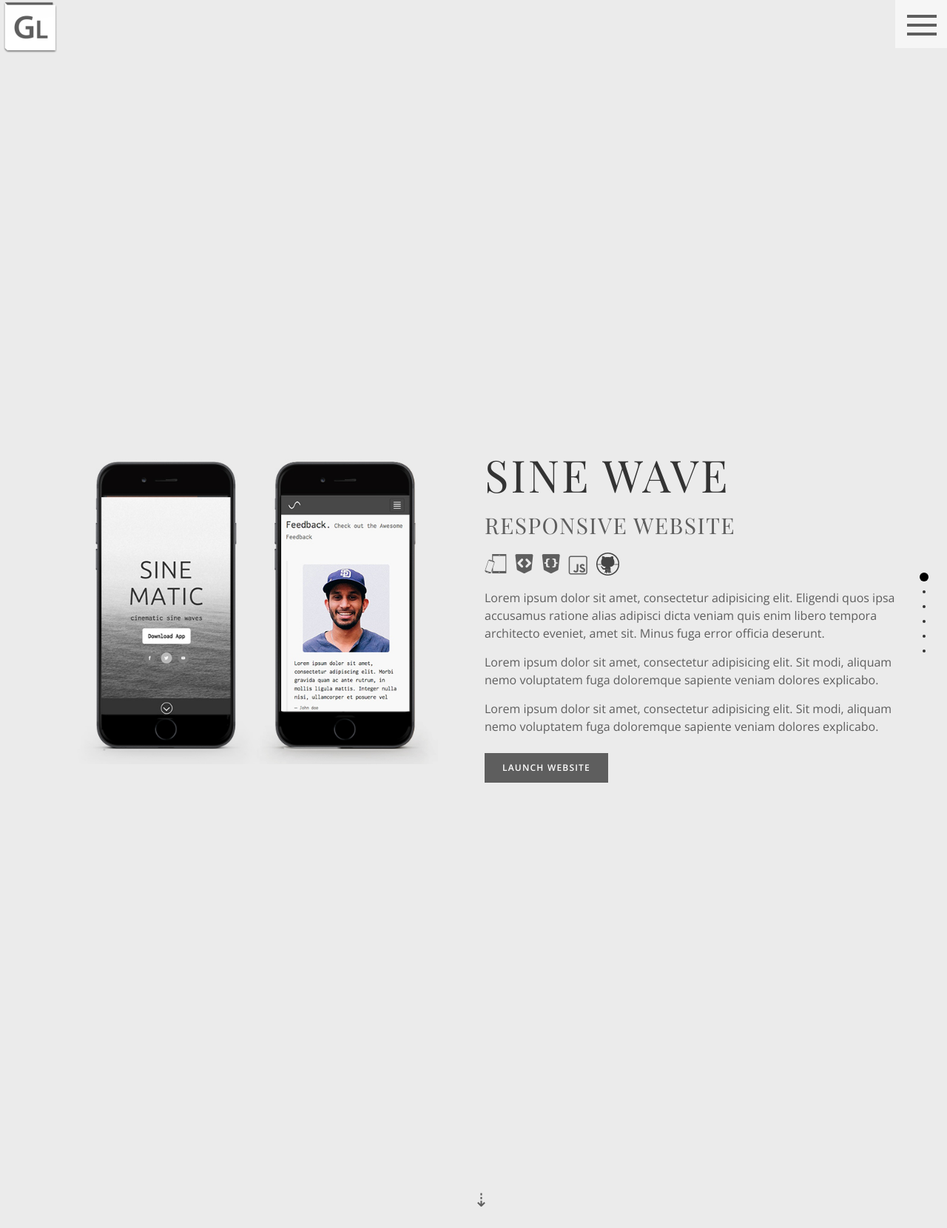
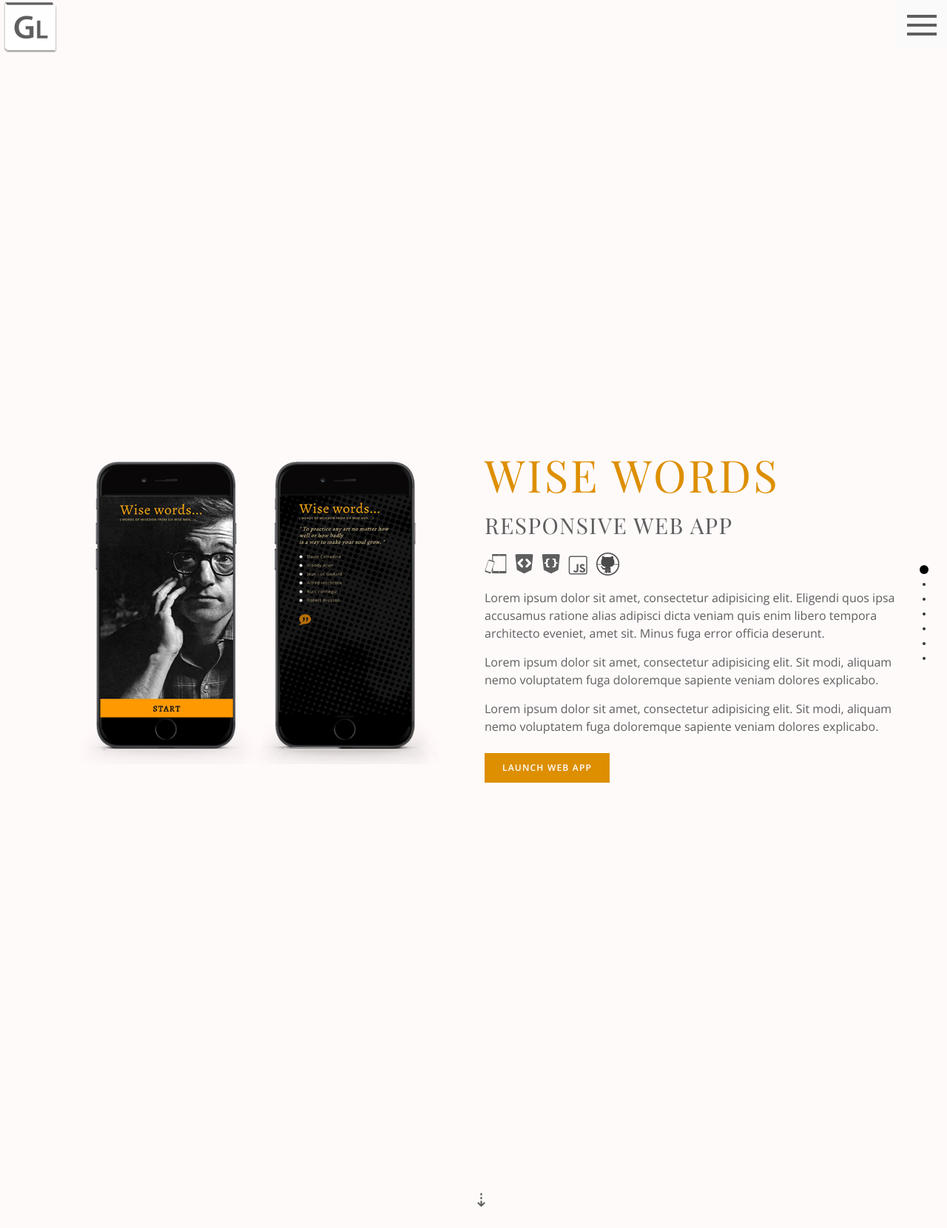
Before and after one commit to gerleone73/fullpagePortfolio, a PHP site: page / in a window 1280 px wide. Shown: the whole page at 74% size. Run offline with PHP 8.4, Linux system fonts and the light colour scheme; some libraries are stand-ins or nearby versions; some web fonts are replaced.

Commit message:
commit many

```diff
--- a/css/styles.css
+++ b/css/styles.css
@@ -900,14 +900,20 @@ p{
 }
 
 #section0 h1{
-  color:#333;
+  color:#DD8F00;
   margin-top: 0;
 }
 
 #section1 h1{
-  color:#FA7414;
+  color:#303030;
   margin-top: 0;
 }
+
+#section2 h1{
+  color:#FF7900;
+  margin-top: 0;
+}
+
 .btn{
   font-family: 'Open Sans', sans-serif;
   font-weight: 600;
@@ -921,14 +927,19 @@ p{
   letter-spacing: 0.1em;
 
 }
-#section1 .btn-warning{
-background-color:#FA7414;
-border:#FA7414;
+#section0 .btn-warning{
+background-color:#DD8F00;
+border:#DD8F00;
 }
 
-#section0 .btn-warning{
+#section0 .btn-warning:hover{
+background-color:#333;
+border:#333;
+}
+
+#section1 .btn-warning{
 background-color:#5e5e5e;
-border:#5e5e5e;
+border: #5e5e5e;
 }
 
 #section1 .btn-warning:hover{
@@ -936,10 +947,20 @@ border:#5e5e5e;
 border:#333;
 }
 
-#section0 .btn-warning:hover{
+
+#section2 .btn-warning{
+background-color:#FF7900;
+border:#FF7900;
+}
+
+#section2 .btn-warning:hover{
 background-color:#333;
 border:#333;
 }
+
+
+
+
 
 .Gl{
     position: fixed;
--- a/index.html
+++ b/index.html
@@ -31,7 +31,49 @@
     <div id="fullpage">
 
 
+
+
   <div class="section active" id="section0">
+        <div class="intro">
+           <div class="container">
+              <div class="row">
+                <div class="col-sm-12 col-md-6 col-lg-6">
+
+                <div class="tcycle" data-fx="scroll" data-timeout="6000">
+                 <img src="images/wiseDesk.jpg" class="img-responsive" />
+                <img src="images/wiseMobile.jpg" class="img-responsive" />
+                </div>
+
+
+
+
+
+
+                </div>
+                <div class="col-md-1 col-lg-1"></div>
+                <div class="col-sm-12 col-md-5 col-lg-6"><h1>WISE WORDS</h1>
+                <h2>RESPONSIVE WEB APP</h2>
+                <h3><i class="space icon-mobile-device"></i><i class="space icon-html"></i><i class="space icon-css"></i><i class="space js icon-javascript"></i><span><img class="git" src="images/github-icon-1.png"></span></h3>
+                <p>Lorem ipsum dolor sit amet, consectetur adipisicing elit. Eligendi quos ipsa accusamus ratione alias adipisci dicta veniam quis enim libero tempora architecto eveniet, amet sit. Minus fuga error officia deserunt.</p>
+                <p>Lorem ipsum dolor sit amet, consectetur adipisicing elit. Sit modi, aliquam nemo voluptatem fuga doloremque sapiente veniam dolores explicabo.<p>
+                <p>Lorem ipsum dolor sit amet, consectetur adipisicing elit. Sit modi, aliquam nemo voluptatem fuga doloremque sapiente veniam dolores explicabo.<p>
+                <a href="" class="btn homebtn btn-lg btn-warning text-center">LAUNCH WEB APP</a>
+                </div>
+
+        </div>
+    </div>
+          <div class="scroll-down">
+
+            <div class="arrow-down">&#8675;</div>
+          </div>
+        </div>
+      </div>
+
+
+
+
+
+  <div class="section" id="section1">
         <div class="intro">
            <div class="container">
               <div class="row">
@@ -49,7 +91,7 @@
 
                 </div>
                 <div class="col-md-1 col-lg-1"></div>
-                <div class="col-sm-12 col-md-5 col-lg-6"><h1>SINE WAVE</h1>
+                <div class="col-sm-12 col-md-5 col-lg-6"><h1>SINE MATIC</h1>
                 <h2>RESPONSIVE WEBSITE</h2>
                 <h3><i class="space icon-mobile-device"></i><i class="space icon-html"></i><i class="space icon-css"></i><i class="space js icon-javascript"></i><span><img class="git" src="images/github-icon-1.png"></span></h3>
                 <p>Lorem ipsum dolor sit amet, consectetur adipisicing elit. Eligendi quos ipsa accusamus ratione alias adipisci dicta veniam quis enim libero tempora architecto eveniet, amet sit. Minus fuga error officia deserunt.</p>
@@ -71,7 +113,7 @@
 
 
 
-      <div class="section" id="section1">
+      <div class="section" id="section2">
         <div class="intro">
            <div class="container">
               <div class="row">
@@ -108,7 +150,7 @@
       </div>
 
 
-      <div class="section" id="section2">
+      <div class="section" id="section3">
         <div class="slide active">
           <div class="intro">
             <h1>
@@ -135,7 +177,7 @@
           </h1>
         </div>
       </div>
-      <div class="section" id="section3">
+      <div class="section" id="section4">
         <div class="intro">
           <h1>
             Animations
@@ -156,7 +198,7 @@
           </ul>
         </div>
       </div>
-      <div class="section" id="section4" style="background-image: url('http://picjumbo.picjumbocom.netdna-cdn.com/wp-content/uploads/IMG_0409-1300x866.jpg'); background-size: cover;">
+      <div class="section" id="section5" style="background-image: url('http://picjumbo.picjumbocom.netdna-cdn.com/wp-content/uploads/IMG_0409-1300x866.jpg'); background-size: cover;">
         <div class="intro">
           <h1>
             Full backgrounds
@@ -166,7 +208,7 @@
           </p>
         </div>
       </div>
-      <div class="section" id="section5">
+      <div class="section" id="section6">
         <div class="intro">
           <h1>
             Add to your project & enjoy!
@@ -178,20 +220,23 @@
       <nav>
         <ul>
           <li>
-            <a href="#firstPage">Sine</a>
+            <a href="#firstPage">Wise Words</a>
           </li>
           <li>
-            <a href="#secondPage">Styles</a>
+            <a href="#secondPage">Sine Matic</a>
           </li>
           <li>
-            <a href="#thirdPage">Slides</a>
+            <a href="#thirdPage">Styles</a>
           </li>
           <li>
-            <a href="#fourthPage">Animations</a>
+            <a href="#fourthPage">Slides</a>
           </li>
           <li>
-            <a href="#fifthPage">Full Backgrounds!</a>
+            <a href="#fifthPage">Animation</a>
           </li>
+          </li>
+          <li>
+          <a href="#sixthPage">Full Backgrounds</a>
           </li>
           <li>
             <a href="#sixthPage">Enjoy!</a>
--- a/js/jquery.tcycle.js
+++ b/js/jquery.tcycle.js
@@ -6,7 +6,7 @@ $.fn.tcycle = function(){
 return this.each(function(){
   var i=0, c=$(this), s=c.children(), o=$.extend({speed:500,timeout:4000},c.data()), f=o.fx!='scroll',
     l=s.length, w=c.width(), z=o.speed, t=o.timeout, css={overflow:'hidden'}, p='position', a='absolute',
-    tfn=function(){setTimeout(tx,t);}, scss = $.extend({position:a,top:0}, f?{left:0}:{left:w}, o.scss);
+    tfn=function(){setTimeout(tx,t);}, scss = $.extend({position:a,top:0}, f?{right:0}:{right:w}, o.scss);
   if (c.css(p)=='static')
     css[p]='relative';
   c.prepend($(s[0]).clone().css('visibility','hidden')).css(css);
@@ -14,7 +14,7 @@ return this.each(function(){
   if(f)
     s.hide().eq(0).show();
   else
-    s.eq(0).css('left',0);
+    s.eq(0).css('right',0);
   setTimeout(tx,t);
 
   function tx(){
@@ -23,10 +23,10 @@ return this.each(function(){
       a.fadeOut(z);
       b.fadeIn(z,tfn);
     }else{
-      a.animate({left:-w},z,function(){
+      a.animate({right:-w},z,function(){
         a.hide();
       });
-      b.css({'left':w,display:'block'}).animate({left:0},z,tfn);
+      b.css({'right':w,display:'block'}).animate({right:0},z,tfn);
     }
     i = i==(l-1) ? 0 : (i+1);
   }
--- a/js/main.js
+++ b/js/main.js
@@ -1,8 +1,8 @@
 (function() {
   $(function() {
     $("#fullpage").fullpage({
-      anchors: ["firstPage", "secondPage", "thirdPage", "fourthPage", "fifthPage", "sixthPage"],
-      slidesColor: ["#ebebeb", "#FFFAFA", "#ebebeb", "#FFFAFA","#ebebeb", "#FFFAFA"],
+      anchors: ["firstPage", "secondPage", "thirdPage", "fourthPage", "fifthPage", "sixthPage","seventhPage"],
+      slidesColor: ["#FFFAFA", "#ebebeb", "#FFFAFA","#ebebeb", "#FFFAFA","#ebebeb", "#FFFAFA"],
       navigation: true,
         navigationPosition: 'right',
         navigationTooltips: false,
@@ -13,7 +13,7 @@
       continuousVertical: false,
       animateAnchor: true,
       afterLoad: function(anchorLink) {
-        if (anchorLink === "forthPage") {
+        if (anchorLink === "fifthPage") {
           $(".magic").addClass("animated bounceInLeft");
           $(".trophy").addClass("animated bounceInUp");
           return $(".users").addClass("animated bounceInRight");
```
Also changed, not shown: images/wiseDesk.jpg (added), images/wiseMobile.jpg (added). Lines whose indentation alone changed are shown as unchanged.
